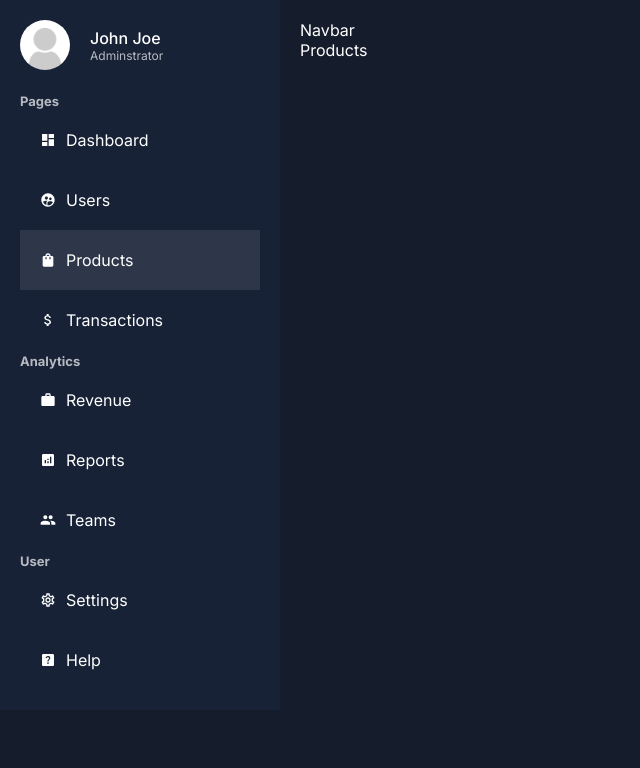
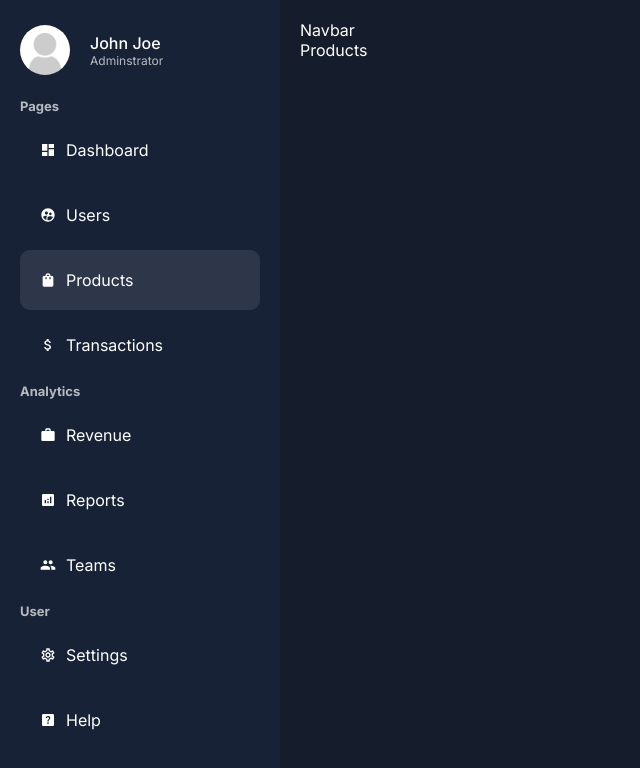
Before and after one commit to akramoo/Dashboard-, a Next.js app: page /dashboard/products in a window 1280 px wide. Shown: the top 768 px of the page, without its empty margins (0-640 px from the left). Built offline with nearby package versions, Linux system fonts and the light colour scheme.

Commit message:
adding the margin and border radius to the buttons

```diff
--- a/app/ui/dashboard/sidebar/menuLink/menuLink.module.css
+++ b/app/ui/dashboard/sidebar/menuLink/menuLink.module.css
@@ -3,6 +3,8 @@
     display: flex;
     align-items: center;
     gap: 10px;
+    margin: 5px 0px;
+    border-radius: 10px;
 }
 
 
```
